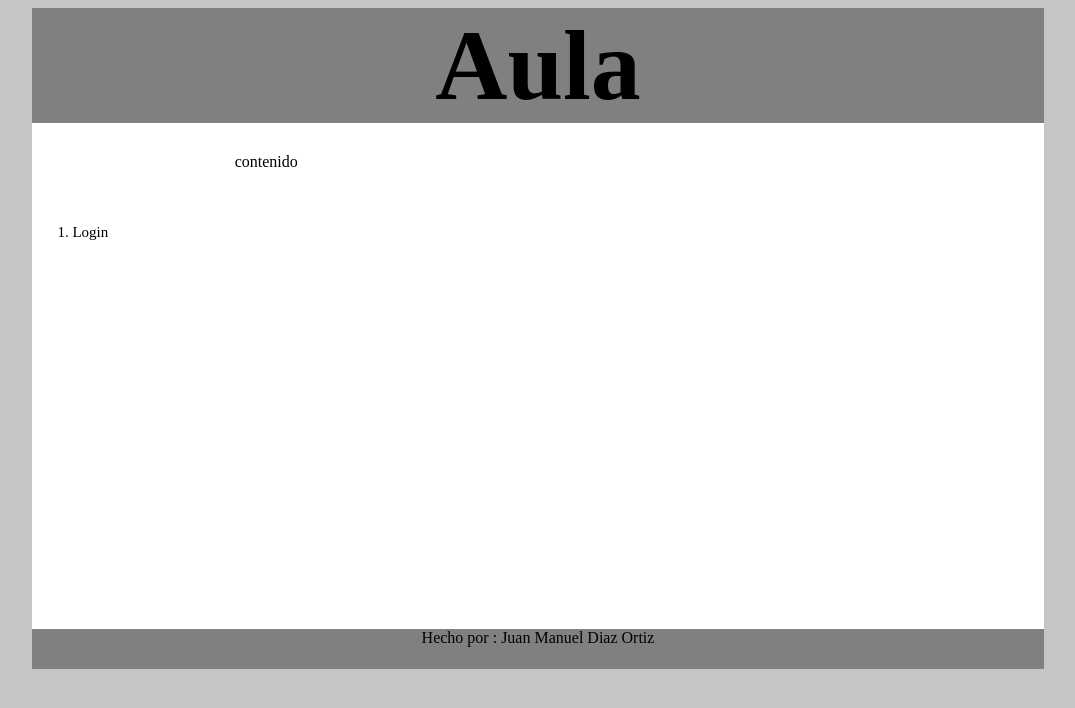
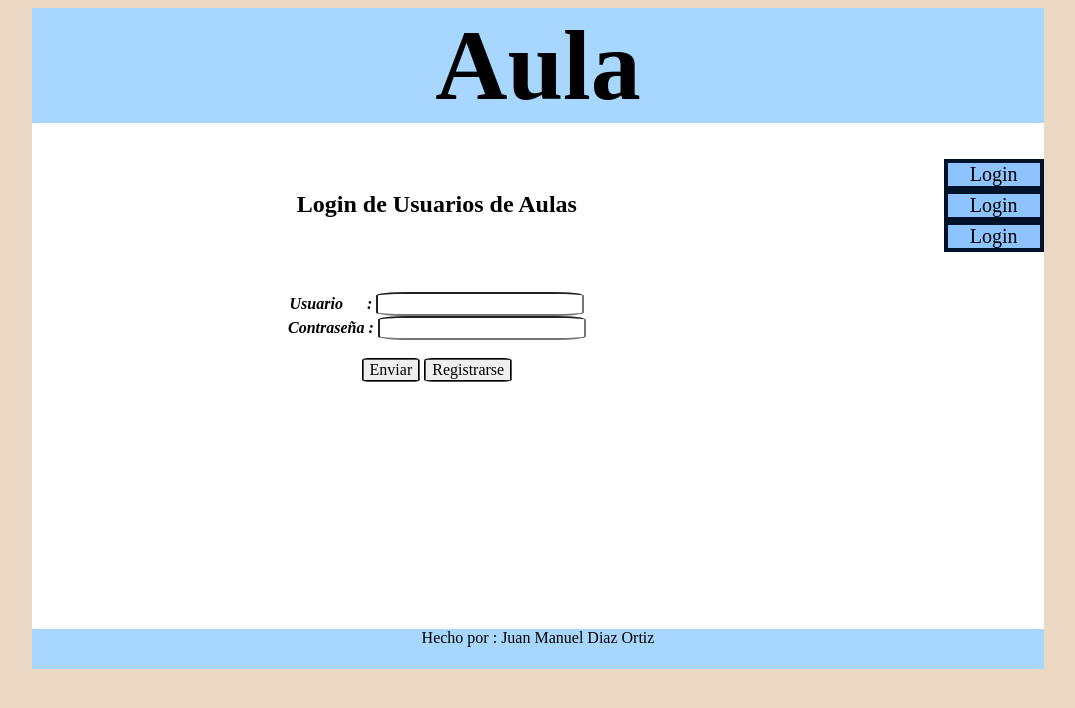
Before and after one commit to julolopop/php, a PHP site: page /Login.php in a window 1280 px wide. Shown: the top 708 px of the page, without its empty margins (102-1177 px from the left). Run offline with PHP 8.4, Linux system fonts and the light colour scheme.

Commit message:
stilos de aula

```diff
--- a/Aula/App.php
+++ b/Aula/App.php
@@ -18,17 +18,25 @@ class App{
         </header>
         <div id='contenido'>
         <div id='menu'>
-        <ol>
-            <li>Login</li>
-        </ol>
+
+                <ol>
+                <li>Login
+                <ol>
+                <li>Login</li>
+                <li>Login</li>
+                </ol></li>
+                <li>Login</li>
+                <li>Login</li>
+                </ol>
+
         </div>
         <nav>
-        <p>contenido</p>
         ";
     }
     static function showFooter(){
         print "
         </nav>
+
         </div>
         <footer>
         <p>Hecho por : Juan Manuel Diaz Ortiz</p>
--- a/Aula/Login.php
+++ b/Aula/Login.php
@@ -5,6 +5,24 @@ App::showHeader("Inicio");
 
 $app = new App();
 
+print "
+<br/>
+<h2 align='center'>Login de Usuarios de Aulas</h2>
+<br/>
+<br/>
+<br/>
+
+
+<form action='' method='post' align='center'>
+<p>Usuario &nbsp;&nbsp;&nbsp;&nbsp;&nbsp;: <input type='text' class='texto' name='' required/></p>
+<p>Contraseña : <input type='text' class='texto' name='' required/></p>
+<br/>
+<input type='submit' class='boton' name='enviar' value='Enviar' />
+<input type='submit' class='boton' name='registrarse' value='Registrarse' />
+</form>
+";
+
+
 
 App::showFooter();
 ?>
--- a/Aula/css/stylo.css
+++ b/Aula/css/stylo.css
@@ -1,11 +1,11 @@
 
 footer{
-    background: grey;
+    background: #A7D6FE;
     height: 40px;
     text-align: center;
 }
 header{
-    background: grey;
+    background: #A7D6FE;
     height: 20%;
 }
 #contenido{
@@ -14,7 +14,7 @@ header{
     margin-bottom: 0%;
 }
 body{
-    background: rgb(197, 197, 197);
+    background: #EAD8C3;
 }
 h1{
     margin: 0px;
@@ -23,30 +23,81 @@ h1{
 p{
     margin: 0px;
 }
-ol{
-    margin: 0px;
+#menu ol{
+    position: relative;
+    float: left;
+    text-align: center;
+    padding: 0px;
+    width: 100px;
+    list-style: none;
+}
+#menu ol li ol {
+    position: absolute;
+    float: left;
+    padding: 0px;
+    list-style: none;
+    width: 100px;
+    visibility: hidden;
+    margin-left: 95px;
+    margin-top: -25px;
+}
+#menu ol li:hover ol li{
+    visibility: visible;
 }
 nav{
     padding-top: 30px;
     width: 80%;
-    float: left;
+    float: right;
 }
 #menu{
-    float: left;
+    position: relative;
+    float: right;
     width: 20%;
-    margin-bottom: 10%;
-    margin-top: 10%;
+    margin-top: 20px;
+}
+#menu ol{
+    float: right;
 }
 #menu li{
-    font-size: 15px;
+    font-size: 20px;
+    border: 4px;
+    border-style: solid;
+    border-color: rgb(0, 18, 41);
+    background: #8DC4FD;
 }
 
 #menu li:hover{
-    font-size: 20px;
+    border-color: rgb(4, 0, 41);
+    background: #7DAEE9;
 }
 #principal{
     margin-left: 10%;
     margin-right: 10%;
     margin-top: 0%;
     margin-bottom: 0%;
+    min-width: 550px;
 }
+
+.texto
+{
+ margin: 0;
+ font-family: inherit;
+ font-size: inherit;
+ line-height: inherit;
+ overflow: visible;
+ border-style: inset;
+ border-radius: 15%;
+}
+.boton
+{
+ margin: 0;
+ font-family: inherit;
+ font-size: inherit;
+ overflow: visible;
+ border-style: groove;
+ border-radius: 10%;
+}
+form p{
+    font-style: italic;
+    font-weight: bolder;
+}
```
Also changed, not shown: Plantilla.html (+6 -1 lines).
